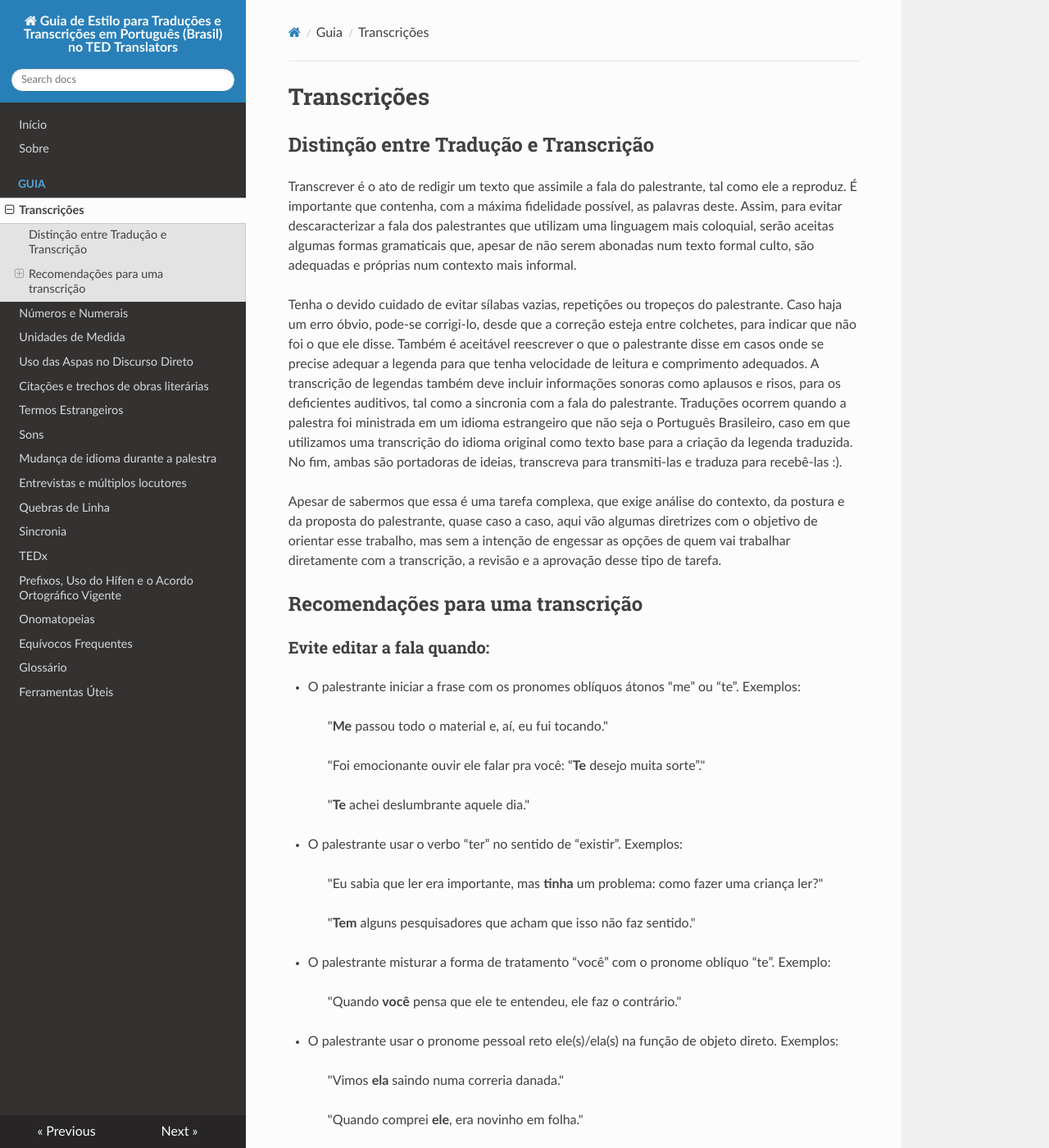
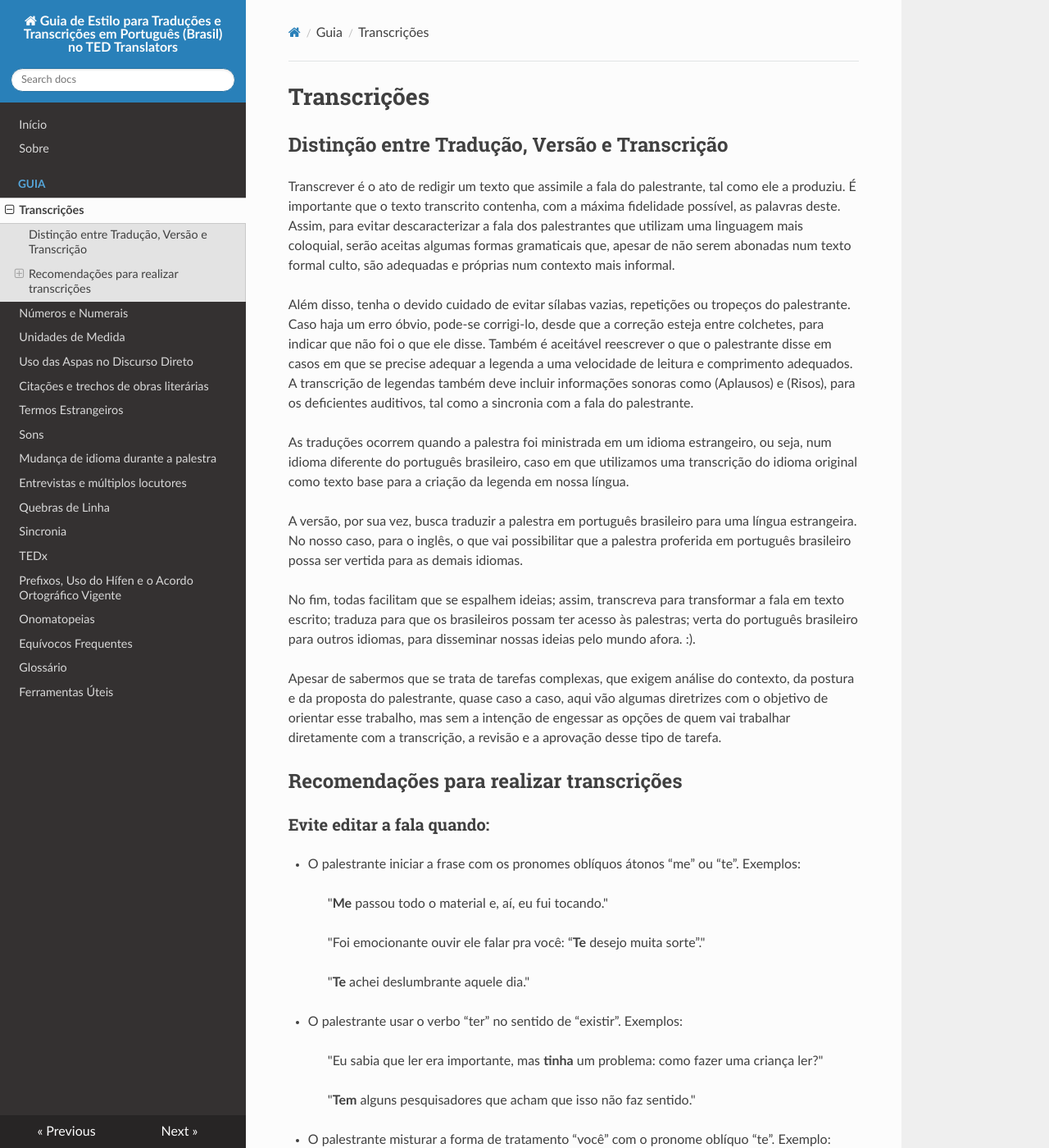
Before and after one commit to tupaschoal/TED-Translators_PT-BR_Styleguide, an MkDocs documentation site: the page built from docs/transcricoes.md, in a window 1280 px wide and 1400 px high. Shown: the whole window at 82% size. Built offline with MkDocs 1.6.1, drawn with Linux system fonts in a browser that asks for light colours; nearby versions of some CDN libraries; old or Windows-style settings are respelled for this version of MkDocs; some of the changed lines change nothing that is shown; some of the changed text lies outside the part shown.

Commit message:
Sugestões feitas pela Raissa
Túlio, precisei refazer as alterações aqui, pois não sabia como acessar o primeiro arquivo que eu havia modificado.
Acabei mudando outras coisas também.
Quando der, dê uma olhada, por favor.
São apenas sugestões. :)

```diff
--- a/docs/transcricoes.md
+++ b/docs/transcricoes.md
@@ -1,14 +1,23 @@
 # Transcrições
 
-## Distinção entre Tradução e Transcrição
-Transcrever é o ato de redigir um texto que assimile a fala do palestrante, tal como ele a reproduz. É importante que contenha, com a máxima fidelidade possível, as palavras deste.
+## Distinção entre Tradução, Versão e Transcrição
+
+Transcrever é o ato de redigir um texto que assimile a fala do palestrante, tal como ele a produziu. É importante que o texto transcrito contenha, com a máxima fidelidade possível, as palavras deste.
 Assim, para evitar descaracterizar a fala dos palestrantes que utilizam uma linguagem mais coloquial, serão aceitas algumas formas gramaticais que, apesar de não serem abonadas num texto formal culto, são adequadas e próprias num contexto mais informal.
 
-Tenha o devido cuidado de evitar sílabas vazias, repetições ou tropeços do palestrante. Caso haja um erro óbvio, pode-se corrigi-lo, desde que a correção esteja entre colchetes, para indicar que não foi o que ele disse. Também é aceitável reescrever o que o palestrante disse em casos onde se precise adequar a legenda para que tenha velocidade de leitura e comprimento adequados. A transcrição de legendas também deve incluir informações sonoras como aplausos e risos, para os deficientes auditivos, tal como a sincronia com a fala do palestrante. Traduções ocorrem quando a palestra foi ministrada em um idioma estrangeiro que não seja o Português Brasileiro, caso em que utilizamos uma transcrição do idioma original como texto base para a criação da legenda traduzida. No fim, ambas são portadoras de ideias, transcreva para transmiti-las e traduza para recebê-las :).
+Além disso, tenha o devido cuidado de evitar sílabas vazias, repetições ou tropeços do palestrante. Caso haja um erro óbvio, pode-se corrigi-lo, desde que a correção esteja entre colchetes, para indicar que não foi o que ele disse. Também é aceitável reescrever o que o palestrante disse em casos em que se precise adequar a legenda a uma velocidade de leitura e comprimento adequados. A transcrição de legendas também deve incluir informações sonoras como (Aplausos) e (Risos), para os deficientes auditivos, tal como a sincronia com a fala do palestrante.
 
-Apesar de sabermos que essa é uma tarefa complexa, que exige análise do contexto, da postura e da proposta do palestrante, quase caso a caso, aqui vão algumas diretrizes com o objetivo de orientar esse trabalho, mas sem a intenção de engessar as opções de quem vai trabalhar diretamente com a transcrição, a revisão e a aprovação desse tipo de tarefa.
+As traduções ocorrem quando a palestra foi ministrada em um idioma estrangeiro, ou seja, num idioma diferente do português brasileiro, caso em que utilizamos uma transcrição do idioma original como texto base para a criação da legenda em nossa língua.
 
-## Recomendações para uma transcrição
+A versão, por sua vez, busca traduzir a palestra em português brasileiro para uma língua estrangeira. No nosso caso, para o inglês, o que vai possibilitar que a palestra proferida em português brasileiro possa ser vertida para as demais idiomas.
+
+
+No fim, todas facilitam que se espalhem ideias; assim, transcreva para transformar a fala em texto escrito; traduza para que os brasileiros possam ter acesso às palestras; verta do português brasileiro para outros idiomas, para disseminar nossas ideias pelo mundo afora. :).
+
+
+Apesar de sabermos que se trata de tarefas complexas, que exigem análise do contexto, da postura e da proposta do palestrante, quase caso a caso, aqui vão algumas diretrizes com o objetivo de orientar esse trabalho, mas sem a intenção de engessar as opções de quem vai trabalhar diretamente com a transcrição, a revisão e a aprovação desse tipo de tarefa.
+
+## Recomendações para realizar transcrições
 
 ### Evite editar a fala quando:
 
@@ -36,15 +45,17 @@ Apesar de sabermos que essa é uma tarefa complexa, que exige análise do contex
 
 >> "Quando comprei __ele__, era novinho em folha."
 
-- O palestrante usar as contrações “pra”, “pras”, “pro” e “pros”. “Pro” é a contração da preposição “para” e do artigo masculino “o”. Seu plural é “pros” (“para” + “os”); o feminino singular é “pra” (“para” + “a”), e o feminino plural é “pras” (“para” + “as”). Exemplos:
+- O palestrante usar as contrações “pra”, “pras”, “pro” e “pros”. “Pro” é a contração da preposição “para” com o artigo masculino “o”. Seu plural é “pros” (“para” + “os”); o feminino singular é “pra” (“para” + “a”), e o feminino plural é “pras” (“para” + “as”). Exemplos:
 
 >> "Assim, a porta já vira uma banca __pros__ livros."
 
 >> "O suporte da porta já vira um suporte __pras__ prateleiras."
 
-- O palestrante usar “a gente” em vez de “nós”. Use “nós” apenas se for preciso comprimir uma legenda.
+- O palestrante usar “a gente” em vez de “nós”. Use “nós” apenas se for preciso comprimir uma legenda, lembrando de fazer a concordância adequada:
 
 >> "Quando a gente tem consciência do significado da nossa ação, a nossa ação é a nossa pergunta."
+
+"Quando nós temos consciência do significado da nossa ação, a nossa ação é a nossa pergunta."
 
 - O palestrante usar “onde” em vez de “no qual/nos quais”, “na qual/nas quais”, “em que”, etc. Exemplo:
 
@@ -54,50 +65,50 @@ Apesar de sabermos que essa é uma tarefa complexa, que exige análise do contex
 
 - O limite de velocidade de leitura, em determinada legenda, for excedido e só for possível resolver o problema reduzindo o número de caracteres da legenda.
 
-- Houver apenas texto na tela, trascrevendo-o entra colchetes para tornar a legenda acessível a deficientes visuais.
+- For mostrado texto na tela, trascrevendo-o entre colchetes para tornar a legenda acessível a deficientes visuais.
 
 - O palestrante usar uma regência, uma concordância ou uma conjugação verbal, etc., claramente equivocada. Exemplos:
 
->> "Se ele **manter** essa postura, o plano pode não funcionar."
+>> Errado: "Se ele **manter** essa postura, o plano pode não funcionar."
 
->> "Se ele **mantiver** essa postura, o plano pode não funcionar."
+>> Certo: "Se ele **mantiver** essa postura, o plano pode não funcionar."
 
->> "De repente, ele **apaixonou** com ela."
+>> Errado: "De repente, ele **apaixonou** com ela."
 
->> "De repente, ele **se apaixonou** por ela."
+>> Certo: "De repente, ele **se apaixonou** por ela."
 
->> "A gente **achamos** difícil levar o plano adiante."
+>> Errado: "A gente **achamos** difícil levar o plano adiante."
 
->> "A gente **achou** difícil levar o plano adiante."
+>> Certo: "A gente **achou** difícil levar o plano adiante."
 
 - O palestrante claramente cometer um engano ao pronunciar uma palavra ou apresentar algum dado. Exemplos:
 
->> "De repente, a coisa começou a **desgringolar**."
+>> Errado: "De repente, a coisa começou a **desgringolar**."
 
->> "De repente, a coisa começou a **degringolar**."
+>> Certo: "De repente, a coisa começou a **degringolar**."
 
->> "É muito comum as pessoas ficarem se **degladiando**."
+>> Errado: "É muito comum as pessoas ficarem se **degladiando**."
 
->> "É muito comum as pessoas ficarem se **digladiando**."
+>> Certo: "É muito comum as pessoas ficarem se **digladiando**."
 
 > O palestrante (uma mulher) diz:
 
->> "Muito **obrigado**."
+>> Errado: "Muito **obrigado**."
 
->> "Muito **obrigada**."
+>> Certo: "Muito **obrigada**."
 
 - Quando ficar óbvio o engano em casos como, por exemplo, o palestrante diz “baixo” claramente querendo dizer “alto”, e a edição for alterar de maneira considerável o significado da sentença, coloque a edição entre colchetes, para indicar que esta foi intencional. Exemplos:
 
->> "A distância entre a Terra e o Sol é de 150 **mi** km."
+>> "A distância entre a Terra e o Sol é de 150 **mil** km."
 
->> "A distância entre a Terra e o Sol é de 150 **[milhões]** de km."
+>> Edição: "A distância entre a Terra e o Sol é de 150 **[milhões]** de km."
 
 >> "Acordei só às 9h30, e o sol já estava **baixo**."
 
->> "Acordei só às 9h30, e o sol já estava **[alto]**."
+>> Edição: "Acordei só às 9h30, e o sol já estava **[alto]**."
 
 >> "O povo adorava o governador, pois seus projetos iam **de encontro ao** que a população queria."
 
->> "O povo adorava o governador, pois seus projetos iam **[ao encontro do]** que a população queria."
+>> Edição: "O povo adorava o governador, pois seus projetos iam **[ao encontro do]** que a população queria."
 
-- O palestrante repetir excessivamente termos como: “E...”, “Hum...”, “É….”, “Então...”, “né”, “tá”, “aí”, “obrigado, obrigado, obrigado”.
+- O palestrante repetir excessivamente termos como: “E...”, “Hum...”, “É….”, “Então...”, "Bem" “né”, “tá”, “aí”, “obrigado, obrigado, obrigado”.
```
